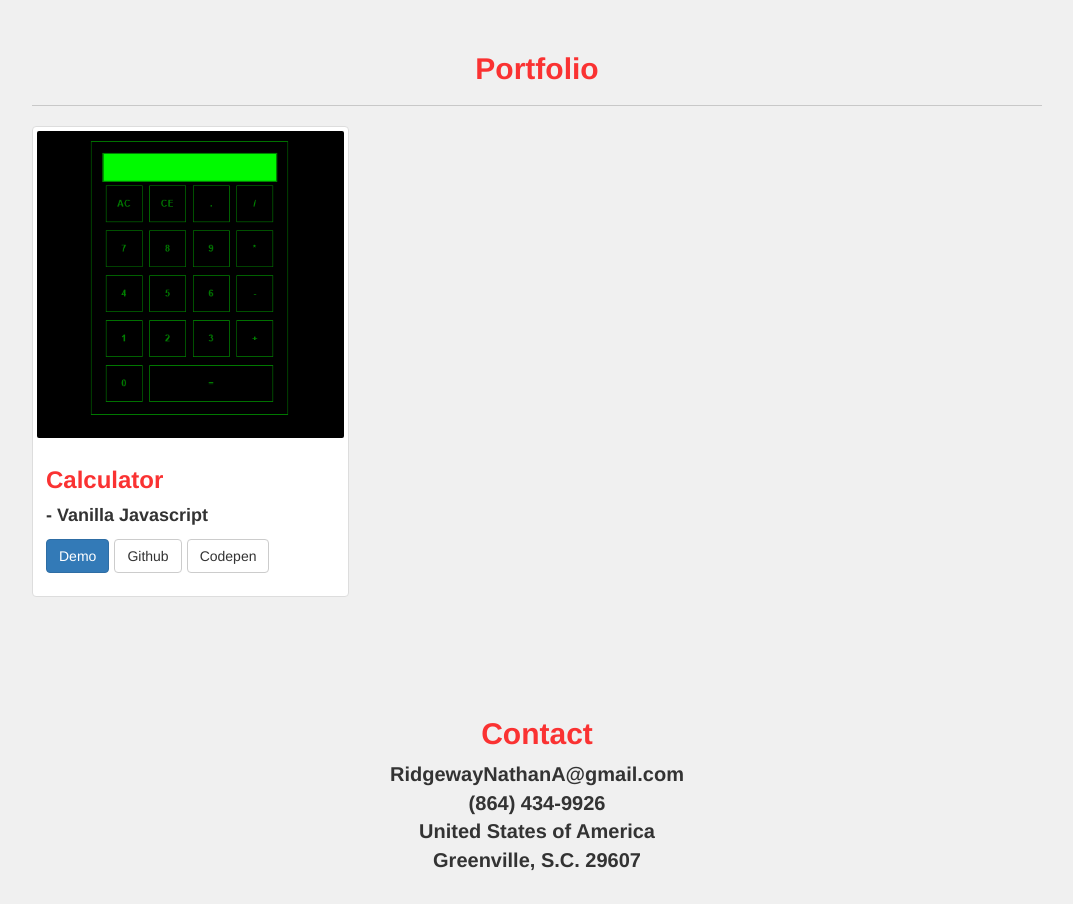
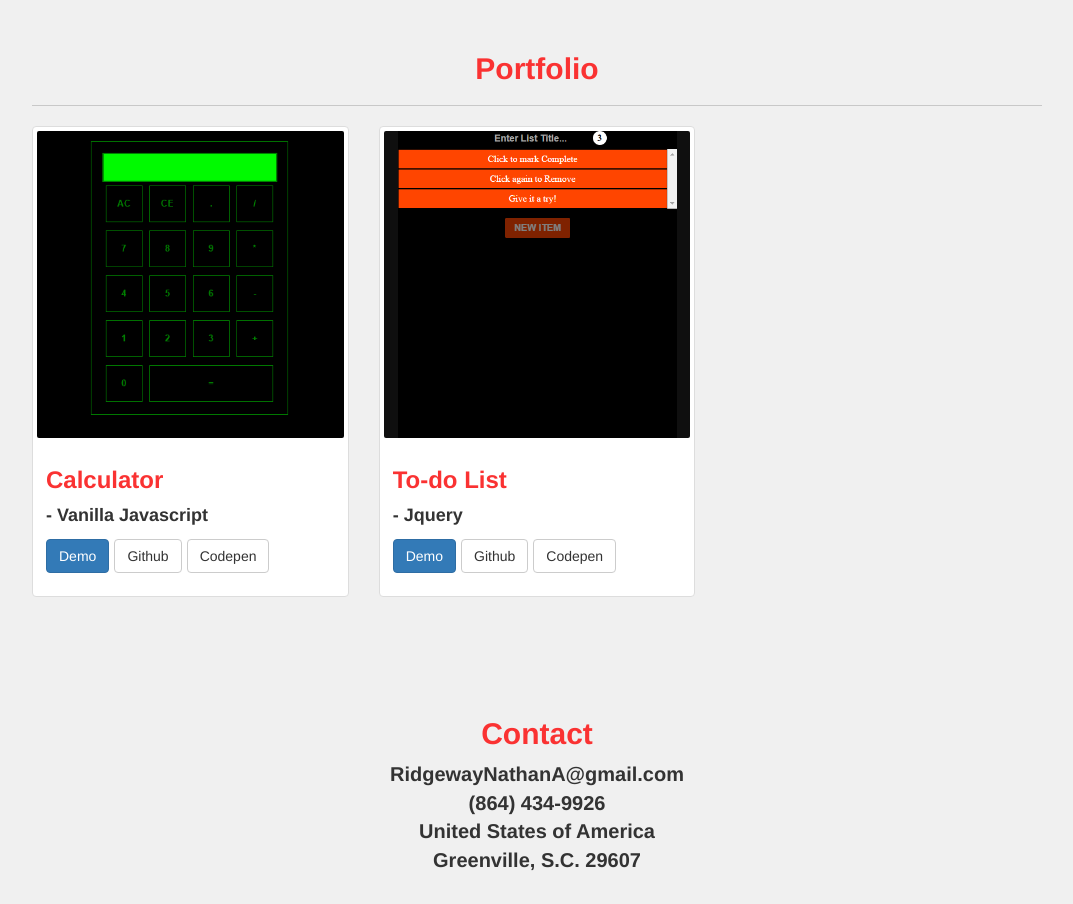
Before and after one commit to Coffee-Writer/Portfolio, a plain HTML site: page index.html in a window 1280 px wide. Shown: the part 1520-2424 px from the top of the page, without its empty margins (203-1276 px from the left). Drawn offline with Linux system fonts and the light colour scheme.

Commit message:
Added a Project piece

```diff
--- a/index.html
+++ b/index.html
@@ -157,6 +157,18 @@
                         </div>
                       </div>
 
+                      <div class="col-sm-6 col-md-4">
+                        <div class="thumbnail">
+                          <a href="http://coffee-writer.github.io/ToDoList/" target="_blank"><img src="imgs/toDoList.png" alt="A To-Do list"></a>
+                          <div class="caption">
+                            <h3>To-do List</h3>
+                            <p>- Jquery</p>
+
+                            <p><a href="http://coffee-writer.github.io/ToDoList/" target="_blank" class="btn btn-primary" role="button">Demo</a> <a href="https://github.com/Coffee-Writer/ToDoList" target="_blank" class="btn btn-default" role="button">Github</a> <a href="http://codepen.io/Coffee-Writer/pen/PZEerE" target="_blank" class="btn btn-default" role="button">Codepen</a></p>
+                          </div>
+                        </div>
+                      </div>
+
                     </div>
                     <!-- /Thumbnails -->
 
```
Also changed, not shown: imgs/toDoList.png (added).
